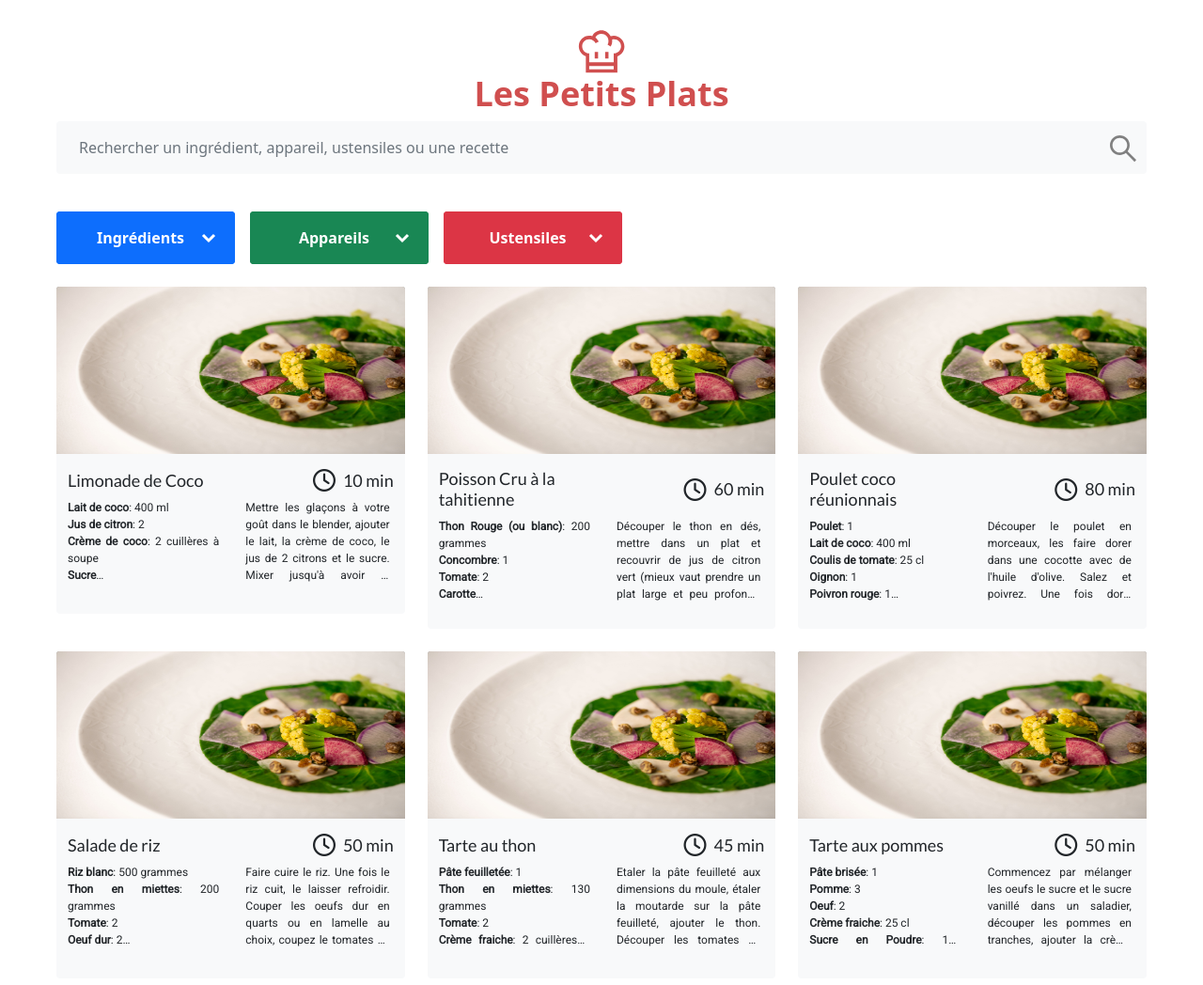
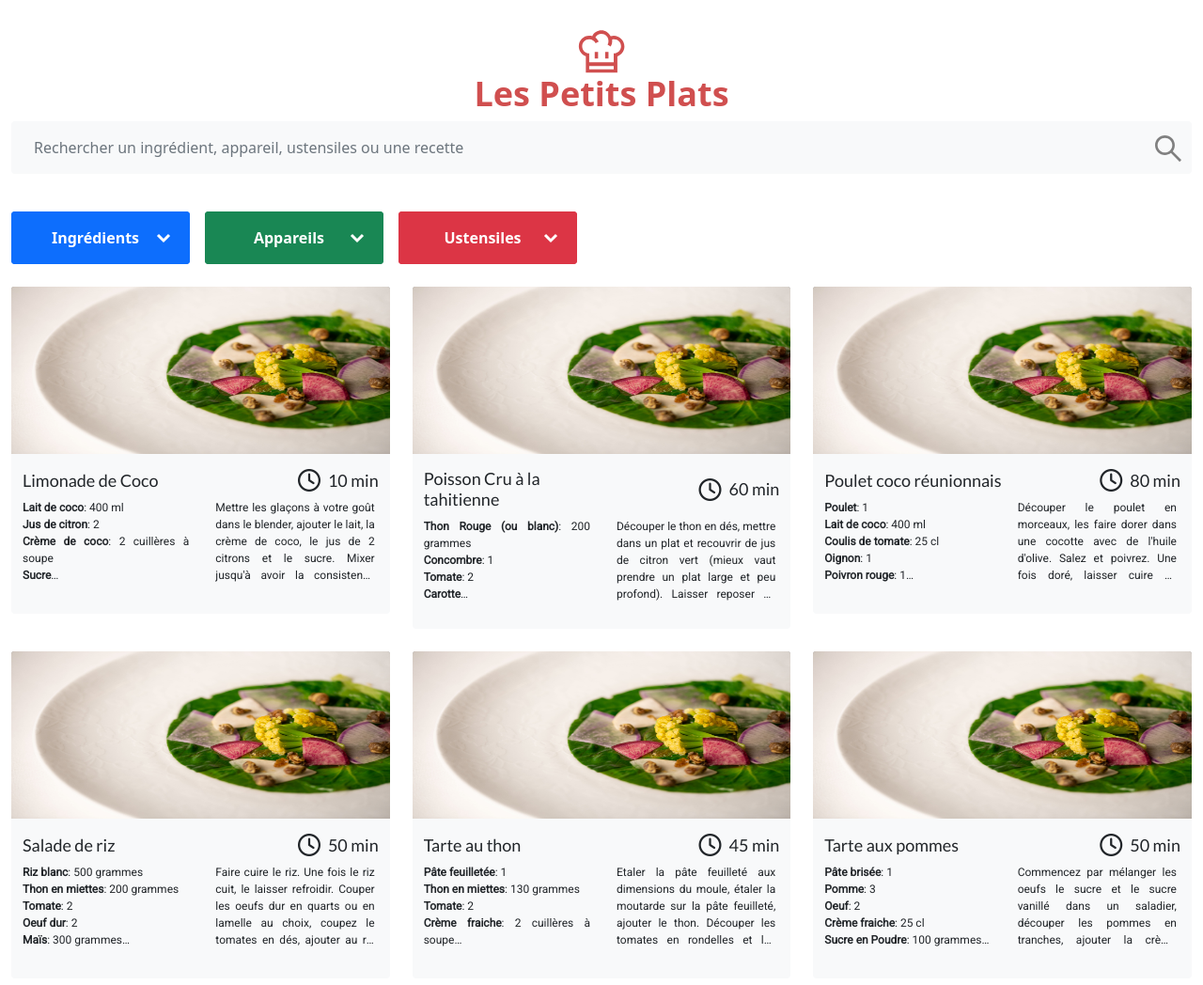
Before and after one commit to thomahawok/MonnierThomas_7_07022022, a website: page index.html in a window 1280 px wide. Shown: the top 1048 px of the page at 94% size. Drawn offline with nearby package versions, Linux system fonts and the light colour scheme.

Commit message:
modif css

```diff
--- a/index.html
+++ b/index.html
@@ -18,7 +18,7 @@
 	</head>
 
     <body>
-        <div class="container-fluid mx-auto"style="width: 74rem">
+        <div class="container-fluid">
             <header class="container-fluid px-0 pb-3" role="banner">
                 <div class="col headerPage">
                     <img class="d-block mx-auto"src="assets/logo.svg" alt="logo du site Les Petits Plats - Page d’accueil"  />
```
